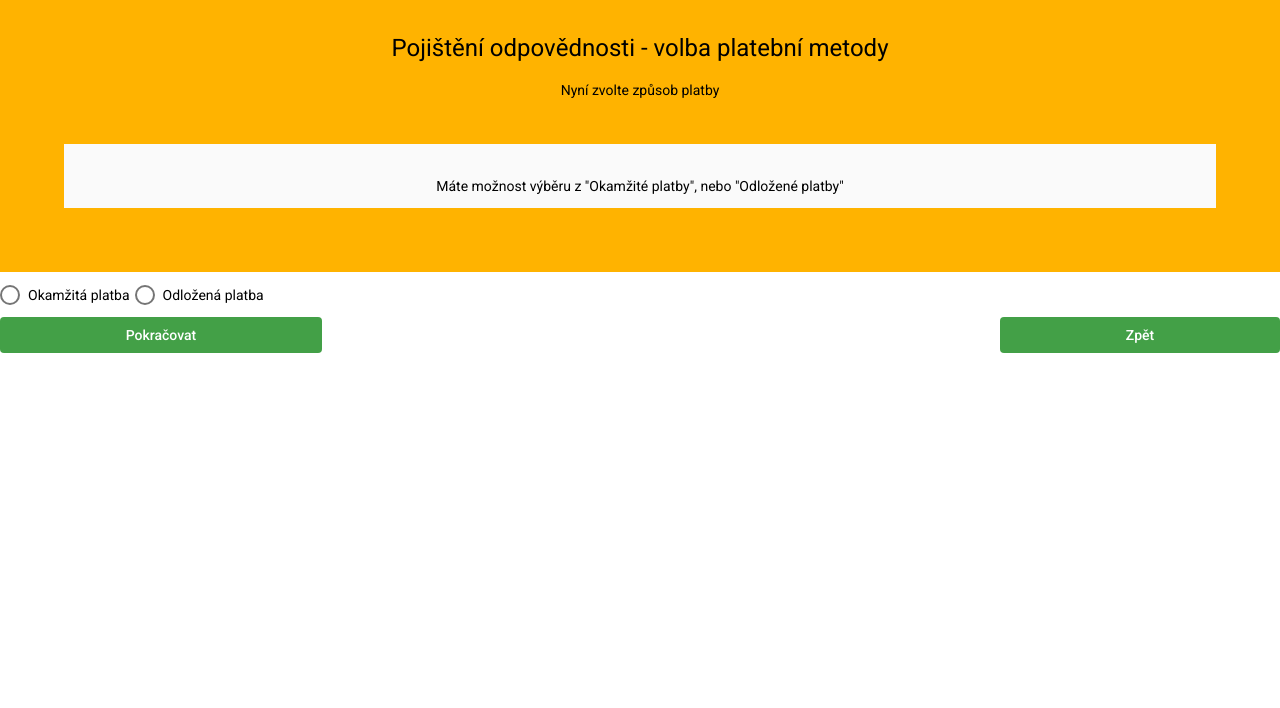
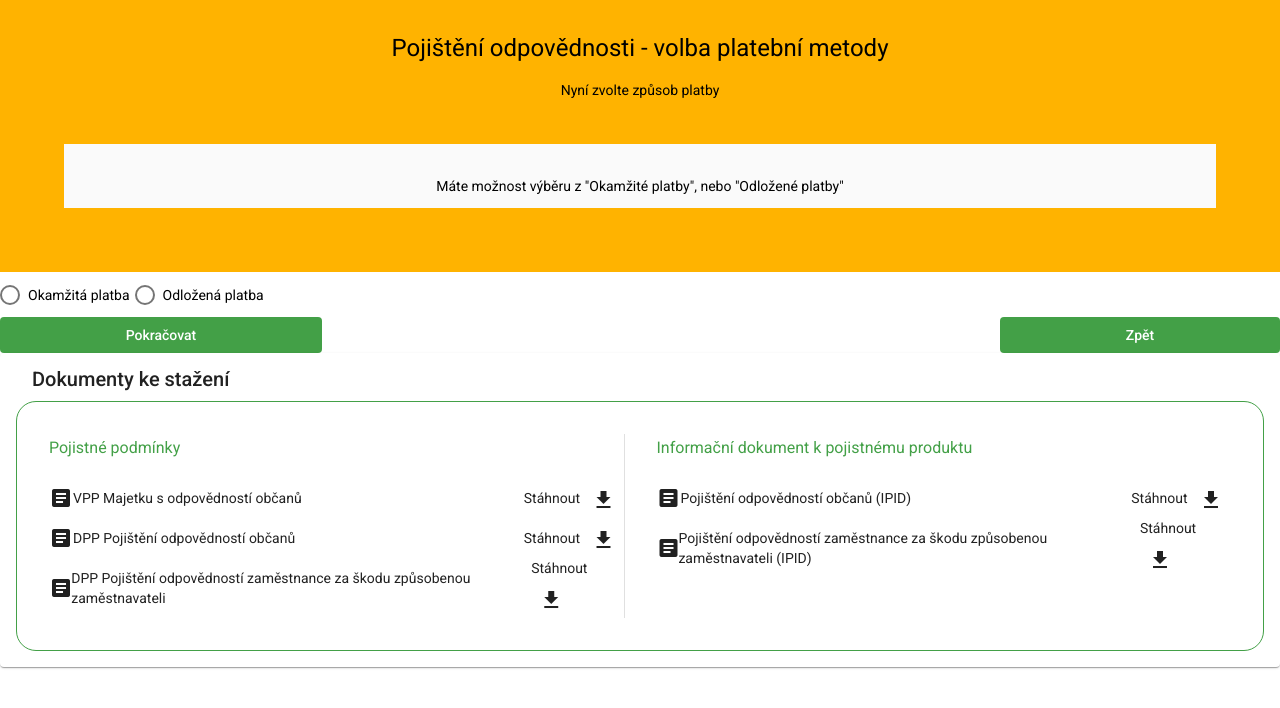
Before and after one commit to FrantisekFilip/CLFE-MAJOB, an Angular app: page /payment in a window 1280 px wide. Both pictures are taken after a click on the button "Pokračovat". Shown: the top 708 px of the page. Built offline with nearby package versions, Linux system fonts and the light colour scheme.

Commit message:
paymentmodule is used as a part of controls in appmodule

```diff
--- a/src/app/app.module.ts
+++ b/src/app/app.module.ts
@@ -31,6 +31,7 @@ import { AdditionalInfoPanelComponent } from './controls/additional-info-panel/a
 import { NotAcceptedTcPageComponent } from './controls/not-accepted-tc-page/not-accepted-tc-page.component';
 import { SummaryPageComponent } from './controls/summary-page/summary-page.component';
 import { PaymentsModule } from './payments/payments.module';
+import { PaymentComponent } from './controls/payment/payment.component';
 
 @NgModule({
   declarations: [
@@ -45,7 +46,8 @@ import { PaymentsModule } from './payments/payments.module';
     AdditionalInfoPanelComponent,
     NotAcceptedTcPageComponent,
     SummaryPageComponent,
-    AdditionalInfoPanelComponent
+    AdditionalInfoPanelComponent,
+    PaymentComponent
   ],
   imports: [
     BrowserModule,
@@ -70,6 +72,7 @@ import { PaymentsModule } from './payments/payments.module';
     BuControlsModule,
     PaymentsModule
   ],
+  exports: [TermsConditionsPanelComponent],
   providers: [],
   bootstrap: [AppComponent]
 })
--- /dev/null
+++ b/src/app/controls/payment/payment.component.html
@@ -0,0 +1,8 @@
+<section>
+  <app-payment-method (paymentSelected)="paymentSelected($event)"></app-payment-method>
+</section>
+<div *ngIf="isPaymentSelected">
+  <section>
+    <app-terms-conditions-panel></app-terms-conditions-panel>
+  </section>
+</div>
--- /dev/null
+++ b/src/app/controls/payment/payment.component.ts
@@ -0,0 +1,20 @@
+import { Component, OnInit } from '@angular/core';
+
+@Component({
+  selector: 'app-payment',
+  templateUrl: './payment.component.html',
+  styleUrls: ['./payment.component.scss']
+})
+export class PaymentComponent implements OnInit {
+  isPaymentSelected: boolean;
+
+  constructor() { }
+
+  ngOnInit(): void {
+  }
+
+  paymentSelected(e) {
+    this.isPaymentSelected = true;
+  }
+
+}
--- a/src/app/payments/delayed-payment-final/delayed-payment-final.component.ts
+++ b/src/app/payments/delayed-payment-final/delayed-payment-final.component.ts
@@ -1,5 +1,7 @@
-import { Component, OnInit } from '@angular/core';
+import { Component, OnInit, OnDestroy } from '@angular/core';
 import { Router } from '@angular/router';
+import { TermsConditionsPanelComponent } from '../../controls/terms-conditions-panel/terms-conditions-panel.component';
+
 
 @Component({
   selector: 'app-delayed-payment-final',
--- a/src/app/payments/payment-method/payment-method.component.ts
+++ b/src/app/payments/payment-method/payment-method.component.ts
@@ -1,6 +1,4 @@
-import { Component, OnInit } from '@angular/core';
-import { PaymentFinalScreenComponent } from '../payment-final-screen/payment-final-screen.component';
-import { MatRadioModule } from '@angular/material/radio';
+import { Component, OnInit, Output, EventEmitter } from '@angular/core';
 import { PaymentsService } from '../services/payments.service';
 import {Router} from "@angular/router";
 
@@ -11,6 +9,8 @@ import {Router} from "@angular/router";
   styleUrls: ['./payment-method.component.scss']
 })
 export class PaymentMethodComponent implements OnInit {
+  @Output() paymentSelected = new EventEmitter<string>();
+
   public isMain: boolean = true;
   public isExpress: boolean;
   public isDelayed: boolean;
@@ -30,6 +30,7 @@ export class PaymentMethodComponent implements OnInit {
   }
 
   switchPage() {
+    this.paymentSelected.emit('selected');
     if (this.selectedPayment === "expres-payment") {
     this.isMain = false;
     this.isExpress = true;
```
Also changed, not shown: src/app/app-routing.module.ts (+5 -3 lines), src/app/payments/payments.module.ts (+9 -7 lines), src/app/controls/payment/payment.component.scss (added), src/app/payments/delayed-payment-final/delayed-payment-final.component.html (line endings or trailing spaces), 1 other file (tests, documents, lock files or other folders).
